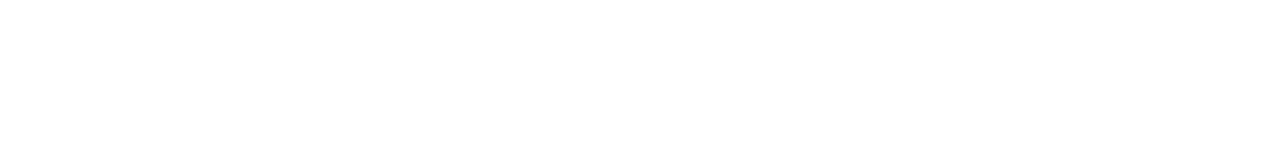
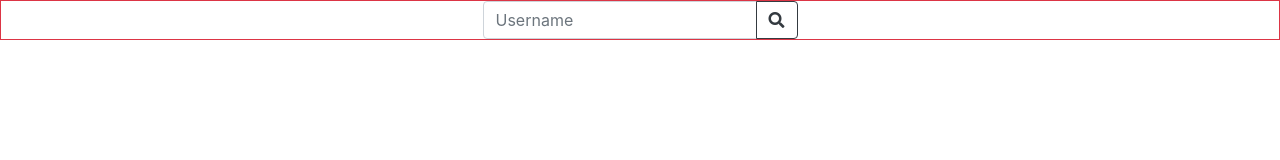
Before and after one commit to TechFring/github-profiles, a website: page index.html in a window 1280 px wide. Drawn offline with nearby package versions, Linux system fonts and the light colour scheme; some packages are replaced by stand-ins of ours; a script that the page names is missing.

Commit message:
formulário de busca e folha de estilo adicionados

```diff
--- a/index.html
+++ b/index.html
@@ -15,9 +15,26 @@
     <!-- AlertifyJs -->
     <link rel="stylesheet" href="node_modules/alertifyjs/build/css/alertify.min.css">
     <link rel="stylesheet" href="node_modules/alertifyjs/build/css/themes/default.min.css">
+
+    <!-- Style -->
+    <link rel="stylesheet" href="css/style.css">
 </head>
 
-<body>
+<body class="border border-danger">
+    <section class="container">
+        <div class="d-flex">
+            <form class="form-inline mx-auto">
+                <div class="input-group">
+                    <input type="text" class="form-control" placeholder="Username">
+                    <div class="input-group-append">
+                        <button class="btn btn-outline-dark" type="submit" title="search">
+                            <i class="fas fa-search"></i>
+                        </button>
+                    </div>
+                </div>
+            </form>
+        </div>
+    </section>
 
     <!-- Optional JavaScript -->
     <!-- jQuery first, then Popper.js, then Bootstrap JS -->
```
